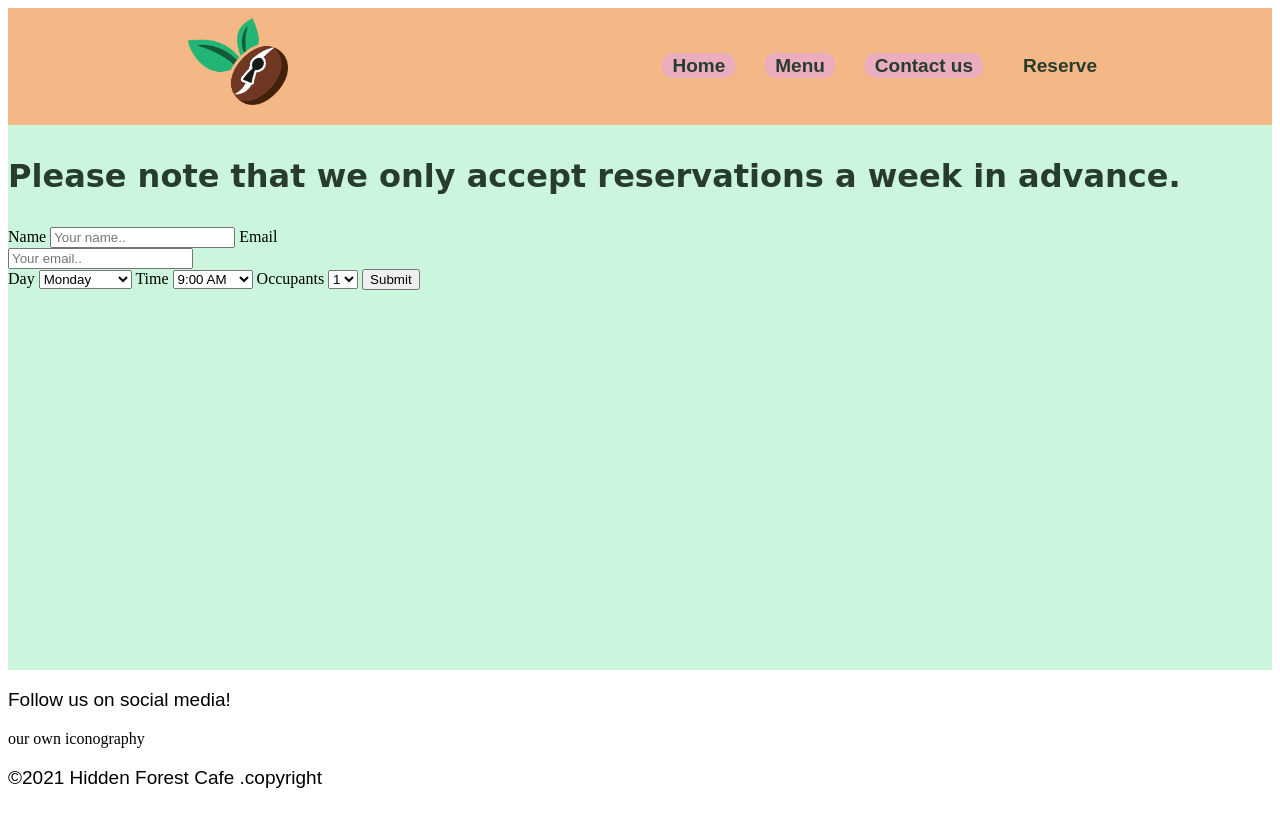
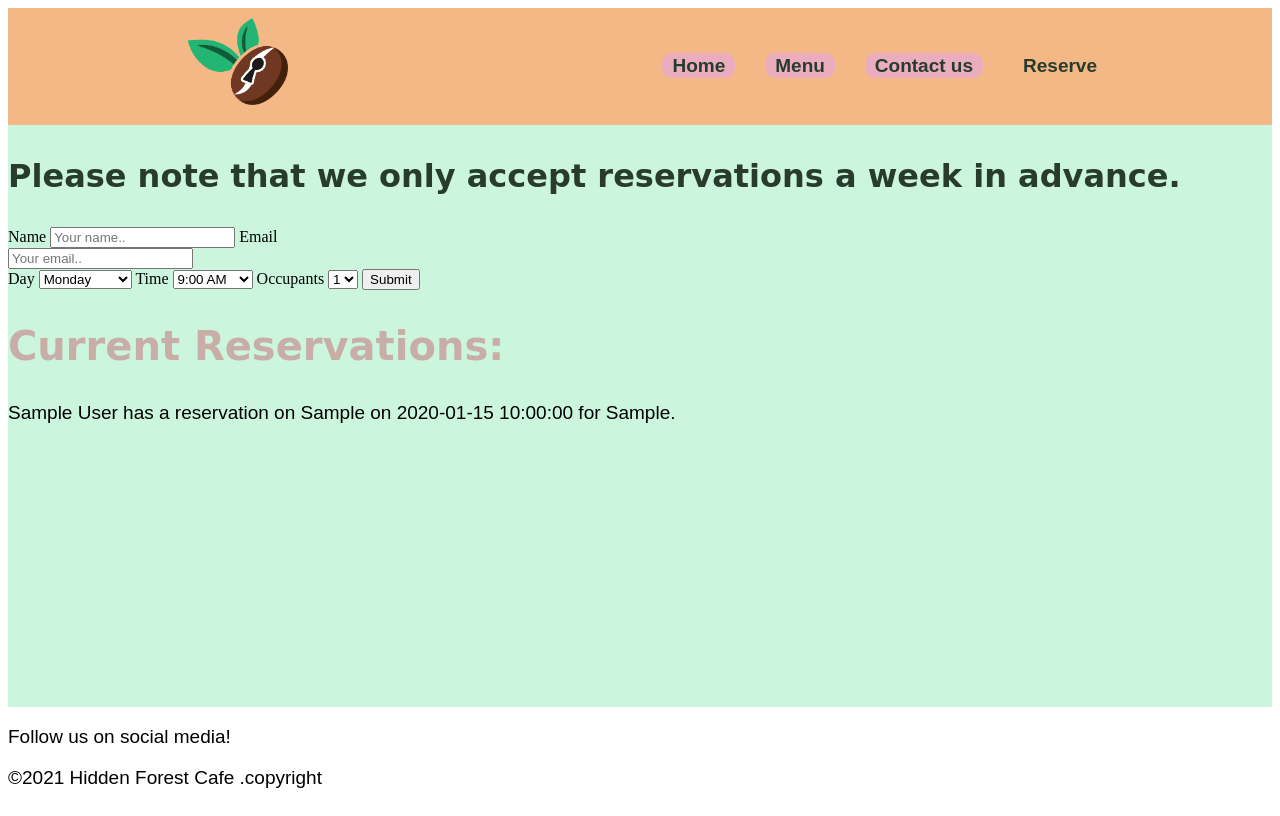
Before and after one commit to Chanelbam/Hidden_Forest_Cafe, a PHP site: page /form.php in a window 1280 px wide. Run offline with PHP 8.4, Linux system fonts and the light colour scheme; tables that the repository leaves empty or names only in its code hold one stand-in row (values such as "Sample post").

Commit message:
Allowed for information to be pulled from database

```diff
--- a/database.php
+++ b/database.php
@@ -37,3 +37,56 @@ function handle_form_submission($valid) {
         }
     }
 }
+
+function get_all_appointments() {
+    global $pdo;
+    global $reservation;
+
+    $sql = "SELECT * FROM reservation ORDER BY ID DESC";
+
+    $result = $pdo->query($sql);
+
+    while ($row = $result -> fetch()) {
+        $reservation[] = $row;
+    }
+}
+
+function get_appointments() {
+    global $pdo;
+    global $reservations;
+
+    $sql = "SELECT * FROM reservation ORDER BY email DESC";
+
+    $result = $pdo->query($sql);
+
+    while ($row = $result -> fetch()) {
+        if(!in_array($row["email"], $reservations)) {
+            $reservations[] = $row["email"];
+        }
+    }
+}
+
+function the_reservations() {
+    global $filter;
+    global $reservation;
+
+    echo "<div><h2>Current Reservations:</h2>";
+
+    if($reservation==null) {
+        ?>
+            <div class="results">
+                <p>No current reservations.</p>
+            </div>
+        <?php
+    }
+    else
+    {
+        foreach($reservation as $values) {
+            ?>
+                <div class="results">
+                    <p><?php echo $values["full_name"]; ?> has a reservation on <?php echo $values["restaurant_day"]; ?> on <?php echo $values["restaurant_time"]; ?> for <?php echo $values["occupants"]; ?>.</p>
+                </div>
+            <?php
+        }
+    }
+}
--- a/form.php
+++ b/form.php
@@ -3,8 +3,6 @@
     ini_set('display_startup_errors',1);
     ini_set('display_errors',1);
     error_reporting(-1);
-
-	$emails = [];
 
     include 'database.php';
 	require_once 'validation.php';
@@ -12,6 +10,9 @@
     $pdo = db_connect();
 	$valid = validate();
 	handle_form_submission($valid);
+
+	get_all_appointments();
+	// get_appointments();
 ?>
 
 <!DOCTYPE html>
@@ -104,14 +105,16 @@
 
 					<button type="submit" value="Submit" name="Button">Submit</button>
 				</form>
-				<?php the_results(); ?>
+				<?php
+					the_reservations();
+
+				?>
 			</div>
 		</main>
 
 		<footer>
 			<p>Follow us on social media!</p>
 			<div>
-				our own iconography
 			</div>
 			<p>©2021 Hidden Forest Cafe .copyright</p>
 		</footer>
--- a/validation.php
+++ b/validation.php
@@ -7,7 +7,6 @@ function validate() {
 
     $result = true;
     $this_result = false;
-
 
     if($_SERVER['REQUEST_METHOD']== 'POST')
     {
```
